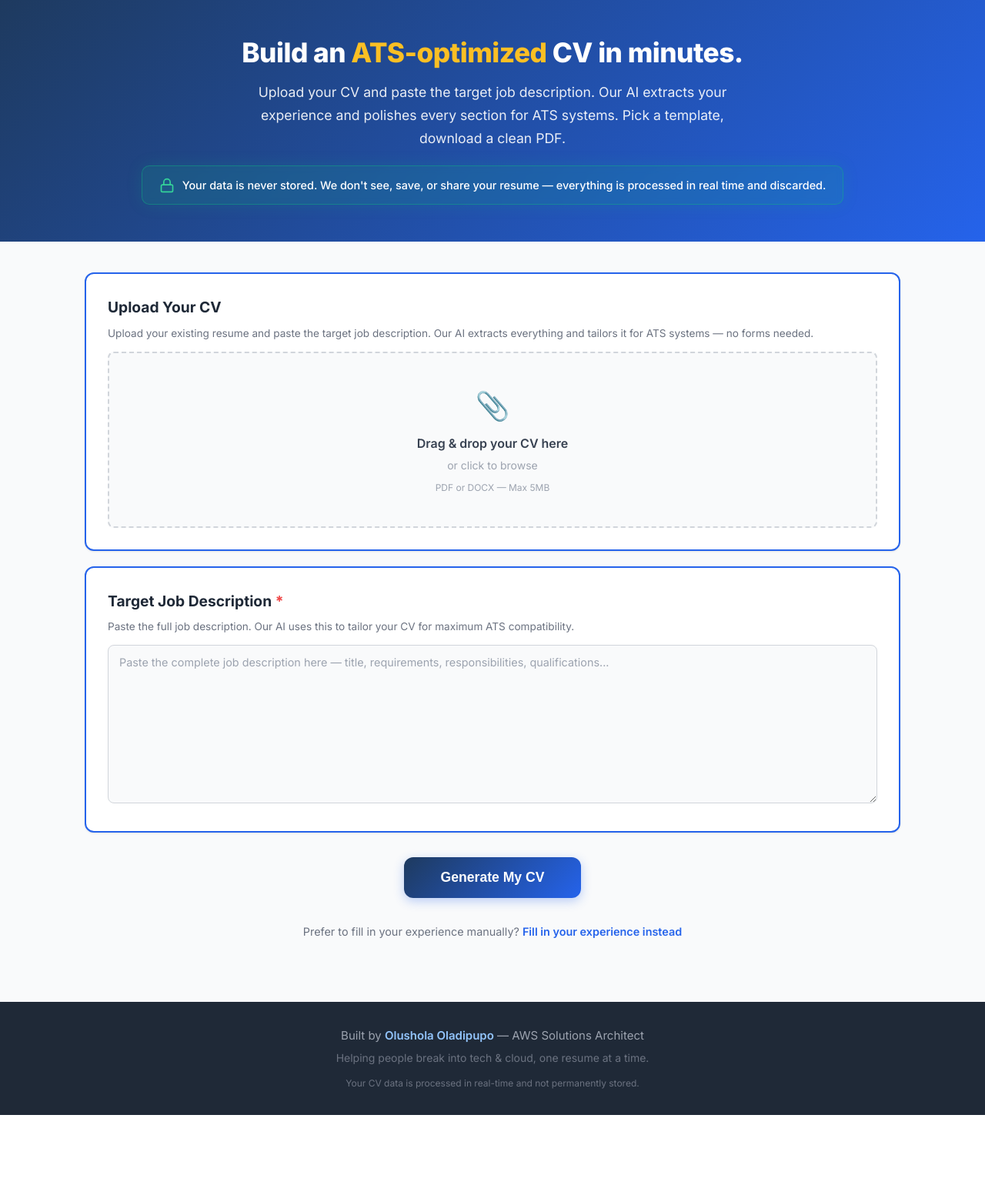
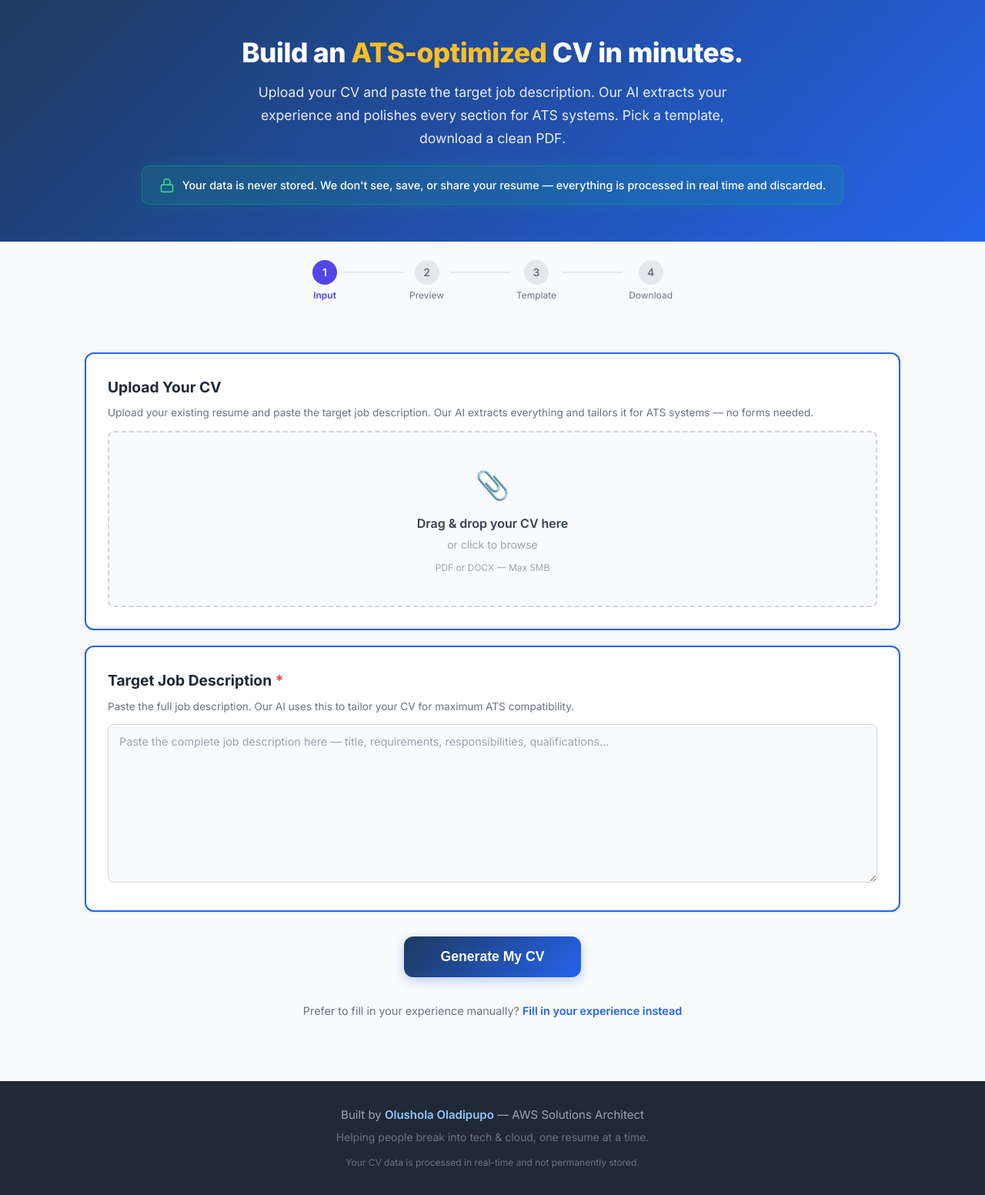
Before and after one commit to sholaola23/resumeradar, a Flask app: page /build in a window 1280 px wide. Shown: the part 79-1632 px from the top of the page at 77% size. Before the commit the page ends 1528 px from the top, so only its background shows below. Run offline with Flask 3, Linux system fonts and the light colour scheme; some libraries are stand-ins or nearby versions.

Commit message:
Add builder wizard steps: Input → Preview → Template → Download (Phase 3)
Step-by-step wizard focuses attention on one task at a time. Centralized
showBuilderView() controller replaces all direct visibility calls.
goToStep() manages step containers, indicator dots, and scroll position.
Feature flag ?wizard=off disables wizard for flat layout fallback.

Co-Authored-By: Claude Opus 4.6 <noreply@anthropic.com>

```diff
--- a/static/css/builder.css
+++ b/static/css/builder.css
@@ -1064,6 +1064,83 @@
         width: 100%;
         padding: 12px 20px;
     }
+}
+
+/* ===== WIZARD STEP INDICATOR ===== */
+.wizard-steps {
+    justify-content: center;
+    align-items: center;
+    gap: 0;
+    padding: 24px 16px;
+    max-width: 500px;
+    margin: 0 auto;
+}
+
+.wizard-step {
+    display: flex;
+    flex-direction: column;
+    align-items: center;
+    gap: 4px;
+}
+
+.wizard-step-number {
+    width: 32px;
+    height: 32px;
+    border-radius: 50%;
+    background: #e5e7eb;
+    color: #6b7280;
+    display: flex;
+    align-items: center;
+    justify-content: center;
+    font-weight: 600;
+    font-size: 14px;
+    transition: all 0.3s;
+}
+
+.wizard-step.active .wizard-step-number { background: #4f46e5; color: white; }
+.wizard-step.completed .wizard-step-number { background: #059669; color: white; }
+.wizard-step-label { font-size: 12px; color: #6b7280; }
+.wizard-step.active .wizard-step-label { color: #4f46e5; font-weight: 600; }
+.wizard-step.completed .wizard-step-label { color: #059669; }
+
+.wizard-step-line {
+    flex: 1;
+    height: 2px;
+    background: #e5e7eb;
+    min-width: 40px;
+    margin: 0 8px;
+    align-self: flex-start;
+    margin-top: 15px;
+}
+
+/* ===== WIZARD NAV BUTTONS ===== */
+.wizard-nav {
+    display: flex;
+    justify-content: space-between;
+    gap: 16px;
+    margin-top: 24px;
+    padding: 0 4px;
+}
+
+.wizard-nav-btn {
+    padding: 12px 24px;
+    border-radius: 8px;
+    font-weight: 600;
+    font-size: 15px;
+    cursor: pointer;
+    border: none;
+    transition: all 0.2s;
+}
+
+.wizard-next-btn { background: #4f46e5; color: white; margin-left: auto; }
+.wizard-next-btn:hover { background: #4338ca; }
+.wizard-back-btn { background: transparent; color: #6b7280; border: 1px solid #e5e7eb; }
+.wizard-back-btn:hover { background: #f9fafb; }
+
+@media (max-width: 768px) {
+    .wizard-nav { flex-direction: column; }
+    .wizard-nav-btn { width: 100%; text-align: center; }
+    .wizard-next-btn { margin-left: 0; order: -1; }
 }
 
 /* AI Micro-Tools Card */
--- a/static/js/builder.js
+++ b/static/js/builder.js
@@ -27,6 +27,12 @@
     ];
     let loadingInterval = null;
     let loadingMsgIndex = 0;
+
+    // Wizard mode: step-by-step builder flow (?wizard=off disables)
+    const _rrMode = {
+        wizard: new URLSearchParams(location.search).get('wizard') !== 'off',
+    };
+    let currentStep = 1;
 
     // ============================================================
     // PAYSTACK: PROVIDER DETECTION (Stripe default, Nigeria opt-in)
@@ -100,20 +106,102 @@
     const showUploadLink = document.getElementById('showUploadSection');
 
     // ============================================================
+    // WIZARD: CENTRALIZED VISIBILITY CONTROLLER
+    // ============================================================
+
+    /**
+     * Central visibility controller. All section show/hide goes through here.
+     * In wizard mode: also manages step containers.
+     * In flat mode (!_rrMode.wizard): original behavior — direct show/hide.
+     *
+     * @param {'input-upload'|'input-form'|'preview'|'payment-return'} view
+     */
+    function showBuilderView(view) {
+        switch (view) {
+            case 'input-upload':
+                if (uploadSection) uploadSection.style.display = 'block';
+                if (manualFormSection) manualFormSection.style.display = 'none';
+                if (previewWrapper) previewWrapper.style.display = 'none';
+                if (_rrMode.wizard) goToStep(1);
+                break;
+
+            case 'input-form':
+                if (uploadSection) uploadSection.style.display = 'none';
+                if (manualFormSection) {
+                    manualFormSection.style.display = 'block';
+                    builderForm.style.display = 'block';
+                }
+                if (previewWrapper) previewWrapper.style.display = 'none';
+                if (_rrMode.wizard) goToStep(1);
+                break;
+
+            case 'preview':
+                if (uploadSection) uploadSection.style.display = 'none';
+                if (manualFormSection) manualFormSection.style.display = 'none';
+                if (previewWrapper) previewWrapper.style.display = 'block';
+                previewSection.style.display = 'block';
+                if (_rrMode.wizard) goToStep(2);
+                break;
+
+            case 'payment-return':
+                if (uploadSection) uploadSection.style.display = 'none';
+                if (manualFormSection) manualFormSection.style.display = 'none';
+                if (previewWrapper) previewWrapper.style.display = 'block';
+                if (_rrMode.wizard) {
+                    goToStep(4);
+                } else {
+                    previewSection.style.display = 'block';
+                }
+                break;
+        }
+    }
+
+    /**
+     * Wizard-only: switch to a specific step, updating step containers and indicator.
+     */
+    function goToStep(step) {
+        if (!_rrMode.wizard) return;
+        currentStep = step;
+
+        // Show/hide step containers
+        document.querySelectorAll('.builder-step').forEach(function (el) {
+            el.style.display = parseInt(el.dataset.step) === step ? 'block' : 'none';
+        });
+
+        // For step >= 2, ensure previewSection is visible inside step 2
+        if (step >= 2) {
+            previewSection.style.display = 'block';
+        }
+
+        // Update step indicator dots
+        document.querySelectorAll('.wizard-step').forEach(function (el) {
+            var s = parseInt(el.dataset.step);
+            el.classList.toggle('active', s === step);
+            el.classList.toggle('completed', s < step);
+        });
+
+        // Show wizard indicator
+        var indicator = document.getElementById('wizardSteps');
+        if (indicator) indicator.style.display = 'flex';
+
+        window.scrollTo({ top: 0, behavior: 'smooth' });
+    }
+
+    // ============================================================
     // INIT: CHECK FOR POST-SCAN OR POST-PAYMENT
     // ============================================================
-    document.addEventListener('DOMContentLoaded', function () {
+    function _builderInit() {
         const params = new URLSearchParams(window.location.search);
 
         // Post-scan: hide upload section, auto-generate CV from scan data
         if (params.get('from') === 'scan') {
-            if (uploadSection) uploadSection.style.display = 'none';
+            if (uploadSection) uploadSection.style.display = 'none'; // immediate hide, autoGenerate calls showBuilderView on success
             autoGenerateFromScan();
         }
 
-        // Post-payment download — hide upload section (supports Stripe + Paystack)
+        // Post-payment download — show step 4 UI BEFORE handlePostPayment
         if (params.get('payment') === 'success') {
-            if (uploadSection) uploadSection.style.display = 'none';
+            showBuilderView('payment-return');
             var token = params.get('token');
             var sessionId = params.get('session_id');
             var provider = params.get('provider') || sessionStorage.getItem('resumeradar_payment_provider') || 'stripe';
@@ -127,6 +215,7 @@
 
         // Payment cancelled — restore token from sessionStorage, show cancel banner
         if (params.get('payment') === 'cancelled') {
+            showBuilderView('payment-return');
             var storedToken = sessionStorage.getItem('resumeradar_cv_token');
             var storedSession = sessionStorage.getItem('resumeradar_stripe_session');
             var cancelNonce = params.get('cancel_nonce') || '';
@@ -180,7 +269,37 @@
                 }
             });
         }
-    });
+
+        // ---- WIZARD: Init + nav button handlers ----
+        if (!_rrMode.wizard) {
+            // Flat mode: ensure all step containers are visible (override inline display:none)
+            document.querySelectorAll('.builder-step').forEach(function (el) {
+                el.style.display = '';
+            });
+            // Hide wizard UI
+            document.querySelectorAll('.wizard-nav').forEach(function (el) {
+                el.style.display = 'none';
+            });
+        }
+
+        // Nav button handlers (null-safe via ?.)
+        document.getElementById('wizardToTemplate')?.addEventListener('click', function () { goToStep(3); });
+        document.getElementById('wizardToDownload')?.addEventListener('click', function () { goToStep(4); });
+        document.getElementById('wizardBackToPreview')?.addEventListener('click', function () { goToStep(2); });
+        document.getElementById('wizardBackToTemplate')?.addEventListener('click', function () { goToStep(3); });
+
+        // Show wizard indicator on default page load (skip if payment/scan already set a step)
+        if (_rrMode.wizard && document.getElementById('wizardSteps')?.style.display === 'none') {
+            goToStep(1);
+        }
+    }
+
+    // Run init: immediately if DOM ready, otherwise on DOMContentLoaded
+    if (document.readyState === 'loading') {
+        document.addEventListener('DOMContentLoaded', _builderInit);
+    } else {
+        _builderInit();
+    }
 
     // ============================================================
     // POST-SCAN: SKIP FORM, AUTO-GENERATE CV FROM SCAN DATA
@@ -190,7 +309,7 @@
             const scanDataRaw = sessionStorage.getItem('resumeradar_scan_for_builder');
             if (!scanDataRaw) {
                 // No scan data — show upload section as fallback
-                if (uploadSection) uploadSection.style.display = 'block';
+                showBuilderView('input-upload');
                 return;
             }
 
@@ -204,14 +323,13 @@
 
             if (!resumeText || !jobDescription) {
                 // Missing data — show upload section as fallback
-                if (uploadSection) uploadSection.style.display = 'block';
+                showBuilderView('input-upload');
                 return;
             }
 
             // Hide the form, show a generating state
             builderForm.style.display = 'none';
-            if (previewWrapper) previewWrapper.style.display = 'block';
-            previewSection.style.display = 'block';
+            showBuilderView('preview');
             previewContent.innerHTML = `
                 <div class="scan-generating">
                     <div class="spinner"></div>
@@ -397,8 +515,7 @@
     if (showManualFormLink) {
         showManualFormLink.addEventListener('click', function (e) {
             e.preventDefault();
-            if (uploadSection) uploadSection.style.display = 'none';
-            if (manualFormSection) manualFormSection.style.display = 'block';
+            showBuilderView('input-form');
             window.scrollTo({ top: manualFormSection.offsetTop - 20, behavior: 'smooth' });
         });
     }
@@ -407,8 +524,7 @@
     if (showUploadLink) {
         showUploadLink.addEventListener('click', function (e) {
             e.preventDefault();
-            if (manualFormSection) manualFormSection.style.display = 'none';
-            if (uploadSection) uploadSection.style.display = 'block';
+            showBuilderView('input-upload');
             window.scrollTo({ top: uploadSection.offsetTop - 20, behavior: 'smooth' });
         });
     }
@@ -575,16 +691,13 @@
                 }
 
                 // Hide upload section, show preview
-                if (uploadSection) uploadSection.style.display = 'none';
-                if (previewWrapper) previewWrapper.style.display = 'block';
-                previewSection.style.display = 'block';
+                showBuilderView('preview');
                 renderPreview(result.polished);
 
                 // Show extraction quality warnings if any
                 showExtractionWarnings(result.polished);
 
                 if (editBtn) editBtn.style.display = 'inline-block';
-                window.scrollTo({ top: previewSection.offsetTop - 20, behavior: 'smooth' });
 
             } catch (e) {
                 console.error('Upload generate error:', e);
@@ -748,12 +861,7 @@
             renderPreview(currentPolished);
 
             // Show preview section, hide form + upload
-            if (uploadSection) uploadSection.style.display = 'none';
-            if (manualFormSection) manualFormSection.style.display = 'none';
-            builderForm.style.display = 'none';
-            if (previewWrapper) previewWrapper.style.display = 'block';
-            previewSection.style.display = 'block';
-            window.scrollTo({ top: previewSection.offsetTop - 20, behavior: 'smooth' });
+            showBuilderView('preview');
 
         } catch (err) {
             console.error('Generate error:', err);
@@ -1024,11 +1132,7 @@
         }
 
         // Hide upload section, show manual form (pre-populated)
-        if (uploadSection) uploadSection.style.display = 'none';
-        if (manualFormSection) manualFormSection.style.display = 'block';
-        if (previewWrapper) previewWrapper.style.display = 'none';
-        previewSection.style.display = 'none';
-        builderForm.style.display = 'block';
+        showBuilderView('input-form');
         window.scrollTo({ top: manualFormSection.offsetTop - 20, behavior: 'smooth' });
     });
 
@@ -1264,9 +1368,8 @@
         sessionStorage.removeItem('resumeradar_cv_token');
         sessionStorage.removeItem('resumeradar_stripe_session');
 
-        // Show a download status
+        // Show download status (showBuilderView already called before handlePostPayment)
         builderForm.style.display = 'none';
-        if (previewWrapper) previewWrapper.style.display = 'block';
         previewSection.style.display = 'block';
         previewContent.innerHTML = '<div class="download-status"><span class="spinner"></span> Preparing your CV download...</div>';
 
--- a/templates/build.html
+++ b/templates/build.html
@@ -70,6 +70,32 @@
             <p>✨ Generating your ATS-optimized CV from your scan — no forms needed!</p>
         </div>
     </div>
+
+    <!-- ============ WIZARD STEP INDICATOR ============ -->
+    <div class="wizard-steps" id="wizardSteps" style="display: none;">
+        <div class="wizard-step active" data-step="1">
+            <div class="wizard-step-number">1</div>
+            <div class="wizard-step-label">Input</div>
+        </div>
+        <div class="wizard-step-line"></div>
+        <div class="wizard-step" data-step="2">
+            <div class="wizard-step-number">2</div>
+            <div class="wizard-step-label">Preview</div>
+        </div>
+        <div class="wizard-step-line"></div>
+        <div class="wizard-step" data-step="3">
+            <div class="wizard-step-number">3</div>
+            <div class="wizard-step-label">Template</div>
+        </div>
+        <div class="wizard-step-line"></div>
+        <div class="wizard-step" data-step="4">
+            <div class="wizard-step-number">4</div>
+            <div class="wizard-step-label">Download</div>
+        </div>
+    </div>
+
+    <!-- ============ STEP 1: INPUT ============ -->
+    <div class="builder-step" data-step="1">
 
     <!-- ============ UPLOAD CV SECTION (DEFAULT) ============ -->
     <section class="builder-section" id="uploadSection">
@@ -325,9 +351,14 @@ Reduced deployment time by 40% through CI/CD automation"></textarea>
         </div>
     </main>
 
+    </div><!-- /builder-step[data-step="1"] -->
+
     <!-- ============ PREVIEW SECTION (outside manualFormSection so it's always accessible) ============ -->
     <section class="builder-section" id="previewWrapper" style="display: none;">
         <div class="container">
+
+            <!-- Step 2: Preview -->
+            <div class="builder-step" data-step="2" style="display: none;">
                 <div class="preview-section" id="previewSection" style="display: none;">
                     <div class="builder-card">
                         <div class="preview-header">
@@ -347,8 +378,14 @@ Reduced deployment time by 40% through CI/CD automation"></textarea>
                         <strong>⚠ Some sections may be incomplete</strong>
                         <p id="extractionWarningText">We detected qualifications in your CV that weren't fully captured. Please review the preview above and use the Edit form to add any missing entries before downloading.</p>
                     </div>
+                </div>
+                <div class="wizard-nav">
+                    <button type="button" class="wizard-nav-btn wizard-next-btn" id="wizardToTemplate">Choose Template →</button>
+                </div>
+            </div>
 
-                <!-- Template Picker -->
+            <!-- Step 3: Template -->
+            <div class="builder-step" data-step="3" style="display: none;">
                 <div class="builder-card">
                     <h2>Choose a Template</h2>
                     <div class="template-picker">
@@ -408,7 +445,14 @@ Reduced deployment time by 40% through CI/CD automation"></textarea>
                         </label>
                     </div>
                 </div>
+                <div class="wizard-nav">
+                    <button type="button" class="wizard-nav-btn wizard-back-btn" id="wizardBackToPreview">← Back to Preview</button>
+                    <button type="button" class="wizard-nav-btn wizard-next-btn" id="wizardToDownload">Continue to Download →</button>
+                </div>
+            </div>
 
+            <!-- Step 4: Download -->
+            <div class="builder-step" data-step="4" style="display: none;">
                 <!-- Bundle Credits Banner (shown by JS when active bundle) -->
                 <div class="builder-card bundle-banner" id="bundleBanner" style="display: none;">
                     <div class="bundle-banner-content">
@@ -597,7 +641,11 @@ Reduced deployment time by 40% through CI/CD automation"></textarea>
                     </div>
                 </div>
 
+                <div class="wizard-nav">
+                    <button type="button" class="wizard-nav-btn wizard-back-btn" id="wizardBackToTemplate">← Back to Template</button>
                 </div>
+            </div>
+
         </div>
     </section>
 
@@ -610,6 +658,6 @@ Reduced deployment time by 40% through CI/CD automation"></textarea>
         </div>
     </footer>
 
-    <script src="/static/js/builder.js"></script>
+    <script src="/static/js/builder.js?v=3"></script>
 </body>
 </html>
```
Also changed, not shown: tests/qa_suite.py (+18 -0 lines). Lines whose indentation alone changed are shown as unchanged.
